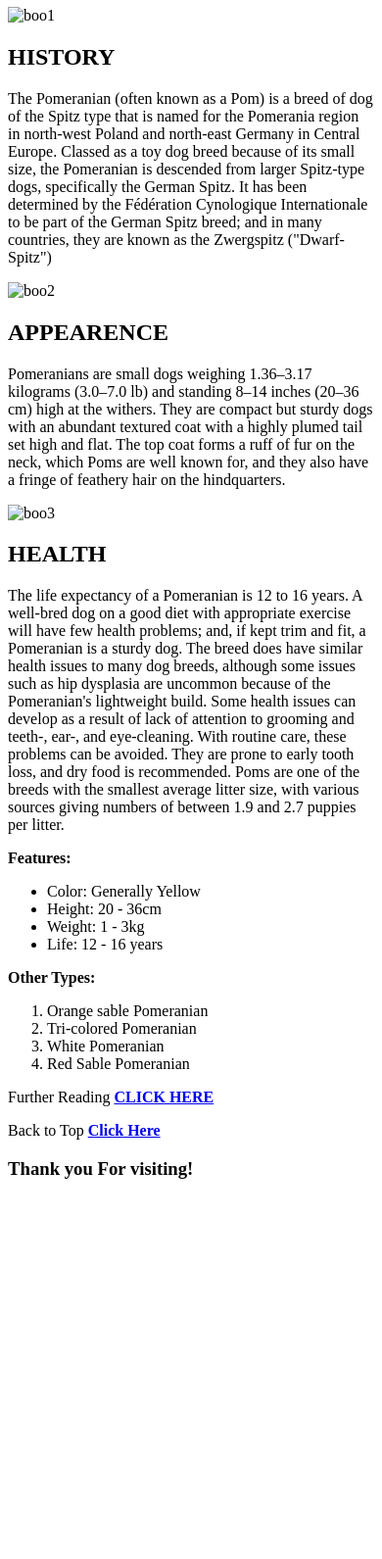
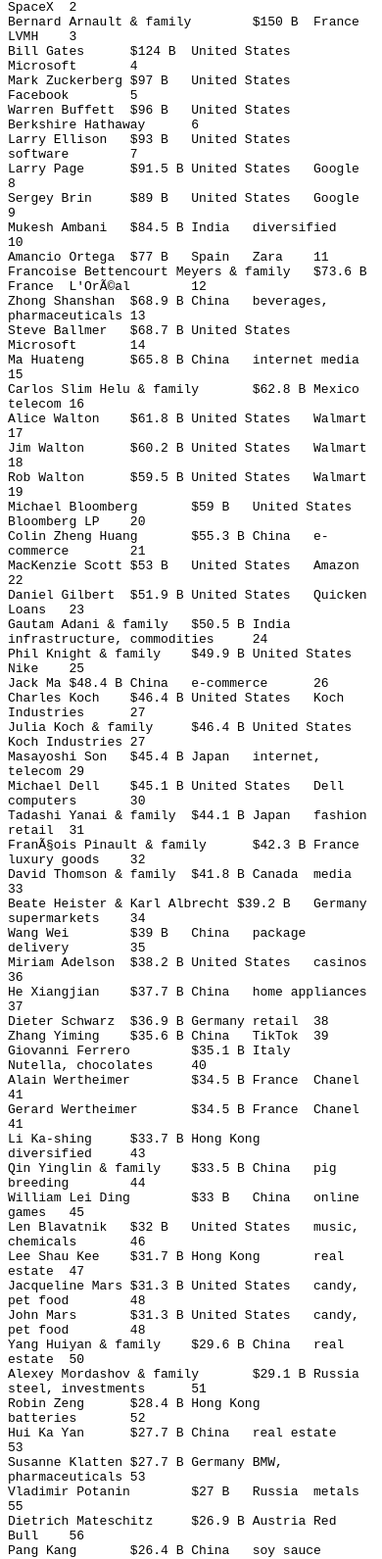
Before and after one commit to itsonrisk/web-developing, a plain HTML site: page index.html in a window 390 px wide. Shown: the part 73-1664 px from the top of the page at 98% size. Before the commit the page ends 1296 px from the top, so only its background shows below. Drawn offline with Linux system fonts and the light colour scheme.

Commit message:
Update index.html

```diff
--- a/index.html
+++ b/index.html
@@ -2,59 +2,109 @@
 <html lang="en"><head>
     <meta charset="UTF-8">
     <meta name="viewport" content="width=device-width, initial-scale=1.0">
-    <title>Homework Of Onur</title>
 </head>
 <body>
-<header class="main-header">
-    <h1 class="main-name">Pomeranian Boo</h1>
-</header>
-<section class="content-section conteiner">
-
-    <img src="boo1.png" width= "720" height="640" alt="boo1">
-    <h2>HISTORY</h2>
-
-
-    <p> The Pomeranian (often known as a Pom) is a breed of dog of the Spitz type that is named for the Pomerania region in north-west Poland and north-east Germany in Central Europe. Classed as a toy dog breed because of its small size, the Pomeranian is descended from larger Spitz-type dogs, specifically the German Spitz. It has been determined by the Fédération Cynologique Internationale to be part of the German Spitz breed; and in many countries, they are known as the Zwergspitz ("Dwarf-Spitz") </p>
-
-
-            <img src="boo2" width= "720" height="640" alt="boo2">
-            <h2>APPEARENCE</h2>
-
-
-
-            <p>Pomeranians are small dogs weighing 1.36–3.17 kilograms (3.0–7.0 lb) and standing 8–14 inches (20–36 cm) high at the withers. They are compact but sturdy dogs with an abundant textured coat with a highly plumed tail set high and flat. The top coat forms a ruff of fur on the neck, which Poms are well known for, and they also have a fringe of feathery hair on the hindquarters.</p>
-
-                <img src="boo3.jpg" width= "720" height="640" alt="boo3">
-                <h2>HEALTH</h2>
-
-
-                <p>The life expectancy of a Pomeranian is 12 to 16 years. A well-bred dog on a good diet with appropriate exercise will have few health problems; and, if kept trim and fit, a Pomeranian is a sturdy dog. The breed does have similar health issues to many dog breeds, although some issues such as hip dysplasia are uncommon because of the Pomeranian's lightweight build. Some health issues can develop as a result of lack of attention to grooming and teeth-, ear-, and eye-cleaning. With routine care, these problems can be avoided. They are prone to early tooth loss, and dry food is recommended. Poms are one of the breeds with the smallest average litter size, with various sources giving numbers of between 1.9 and 2.7 puppies per litter.</p>
-
-                    <p><b>Features:</b></p>
-                    <ul>
-                        <li>Color: Generally Yellow</li>
-                        <li>Height: 20 - 36cm</li>
-                        <li>Weight: 1 - 3kg</li>
-                        <li>Life: 12 - 16 years</li>
-                    </ul>
-
-                    <p><b>Other Types:</b></p>
-                    <ol>
-
-                        <li>Orange sable Pomeranian</li>
-                        <li>Tri-colored Pomeranian</li>
-                        <li>White Pomeranian</li>
-                        <li>Red Sable Pomeranian</li>
-
-                    </ol>
-
-                    <p>Further Reading <a href="https://archive.org/details/pomeranian0000gran"><b>CLICK HERE</b></a>
-
-                        </p><p>Back to Top <a href="index2.html"><b>Click Here</b></a></p>
-</section>
-<footer class="main-footer">
-    <h3> Thank you For visiting!</h3>
-</footer>
+  <pre style="word-wrap: break-word; white-space: pre-wrap;">Name	NetWorth	Country	Source	Rank
+Jeff Bezos	$177 B	United States	Amazon	1
+Elon Musk	$151 B	United States	Tesla, SpaceX	2
+Bernard Arnault & family	$150 B	France	LVMH	3
+Bill Gates	$124 B	United States	Microsoft	4
+Mark Zuckerberg	$97 B	United States	Facebook	5
+Warren Buffett	$96 B	United States	Berkshire Hathaway	6
+Larry Ellison	$93 B	United States	software	7
+Larry Page	$91.5 B	United States	Google	8
+Sergey Brin	$89 B	United States	Google	9
+Mukesh Ambani	$84.5 B	India	diversified	10
+Amancio Ortega	$77 B	Spain	Zara	11
+Francoise Bettencourt Meyers & family	$73.6 B	France	L'OrÃ©al	12
+Zhong Shanshan	$68.9 B	China	beverages, pharmaceuticals	13
+Steve Ballmer	$68.7 B	United States	Microsoft	14
+Ma Huateng	$65.8 B	China	internet media	15
+Carlos Slim Helu & family	$62.8 B	Mexico	telecom	16
+Alice Walton	$61.8 B	United States	Walmart	17
+Jim Walton	$60.2 B	United States	Walmart	18
+Rob Walton	$59.5 B	United States	Walmart	19
+Michael Bloomberg	$59 B	United States	Bloomberg LP	20
+Colin Zheng Huang	$55.3 B	China	e-commerce	21
+MacKenzie Scott	$53 B	United States	Amazon	22
+Daniel Gilbert	$51.9 B	United States	Quicken Loans	23
+Gautam Adani & family	$50.5 B	India	infrastructure, commodities	24
+Phil Knight & family	$49.9 B	United States	Nike	25
+Jack Ma	$48.4 B	China	e-commerce	26
+Charles Koch	$46.4 B	United States	Koch Industries	27
+Julia Koch & family	$46.4 B	United States	Koch Industries	27
+Masayoshi Son	$45.4 B	Japan	internet, telecom	29
+Michael Dell	$45.1 B	United States	Dell computers	30
+Tadashi Yanai & family	$44.1 B	Japan	fashion retail	31
+FranÃ§ois Pinault & family	$42.3 B	France	luxury goods	32
+David Thomson & family	$41.8 B	Canada	media	33
+Beate Heister & Karl Albrecht $39.2 B	Germany	supermarkets	34
+Wang Wei	$39 B	China	package delivery	35
+Miriam Adelson	$38.2 B	United States	casinos	36
+He Xiangjian	$37.7 B	China	home appliances	37
+Dieter Schwarz	$36.9 B	Germany	retail	38
+Zhang Yiming	$35.6 B	China	TikTok	39
+Giovanni Ferrero	$35.1 B	Italy	Nutella, chocolates	40
+Alain Wertheimer	$34.5 B	France	Chanel	41
+Gerard Wertheimer	$34.5 B	France	Chanel	41
+Li Ka-shing	$33.7 B	Hong Kong	diversified	43
+Qin Yinglin & family	$33.5 B	China	pig breeding	44
+William Lei Ding	$33 B	China	online games	45
+Len Blavatnik	$32 B	United States	music, chemicals	46
+Lee Shau Kee	$31.7 B	Hong Kong	real estate	47
+Jacqueline Mars	$31.3 B	United States	candy, pet food	48
+John Mars	$31.3 B	United States	candy, pet food	48
+Yang Huiyan & family	$29.6 B	China	real estate	50
+Alexey Mordashov & family	$29.1 B	Russia	steel, investments	51
+Robin Zeng	$28.4 B	Hong Kong	batteries	52
+Hui Ka Yan	$27.7 B	China	real estate	53
+Susanne Klatten	$27.7 B	Germany	BMW, pharmaceuticals	53
+Vladimir Potanin	$27 B	Russia	metals	55
+Dietrich Mateschitz	$26.9 B	Austria	Red Bull	56
+Pang Kang	$26.4 B	China	soy sauce	57
+Klaus-Michael Kuehne	$26.3 B	Germany	shipping	58
+Vladimir Lisin	$26.2 B	Russia	steel, transport	59
+Wang Xing	$26.1 B	China	e-commerce	60
+German Larrea Mota Velasco & family	$25.9 B	Mexico	mining	61
+Leonardo Del Vecchio & family	$25.8 B	Italy	eyeglasses	62
+Takemitsu Takizaki	$25.8 B	Japan	sensors	62
+Leonard Lauder	$25.5 B	United States	Estee Lauder	64
+Thomas Peterffy	$25 B	United States	discount brokerage	65
+Vagit Alekperov	$24.9 B	Russia	oil	66
+Leonid Mikhelson	$24.9 B	Russia	gas, chemicals	66
+Jim Simons	$24.6 B	United States	hedge funds	68
+Jiang Rensheng & family	$24.4 B	China	vaccines	69
+Gina Rinehart	$23.6 B	Australia	mining	70
+Rupert Murdoch & family	$23.5 B	United States	newspapers, TV network	71
+Shiv Nadar	$23.5 B	India	software services	71
+Zhang Zhidong	$23.4 B	China	internet media	73
+Iris Fontbona & family	$23.3 B	Chile	mining	74
+Lei Jun	$23 B	China	smartphones	75
+Zhang Yong	$23 B	Singapore	restaurants	75
+Richard Qiangdong Liu	$22.4 B	China	e-commerce	77
+Gennady Timchenko	$22 B	Russia	oil, gas	78
+Stephen Schwarzman	$21.9 B	United States	investments	79
+Goh Cheng Liang	$21.7 B	Singapore	paints	80
+Stefan Quandt	$21.6 B	Germany	BMW	81
+Li Xiting	$21.5 B	Singapore	medical devices	82
+Pierre Omidyar	$21.4 B	United States	eBay, PayPal	83
+Stefan Persson	$21.3 B	Sweden	H&M	84
+Abigail Johnson	$20.9 B	United States	money management	85
+R. Budi Hartono	$20.5 B	Indonesia	banking, tobacco	86
+Andrew Forrest	$20.4 B	Australia	mining	87
+Ray Dalio	$20.3 B	United States	hedge funds	88
+Michael Hartono	$19.7 B	Indonesia	banking, tobacco	89
+Li Shufu	$19.7 B	China	automobiles	89
+Zhong Huijuan	$19.7 B	China	pharmaceuticals	89
+Xu Hang	$19.5 B	Hong Kong	medical devices	92
+Lui Che Woo & family	$19.4 B	Hong Kong	casinos/hotels	93
+Emmanuel Besnier	$19.1 B	France	cheese	94
+Laurene Powell Jobs & family	$19 B	United States	Apple, Disney	95
+Eric Schmidt	$18.9 B	United States	Google	96
+Sun Piaoyang	$18.9 B	China	pharmaceuticals	96
+Theo Albrecht	 $18.8 B	Germany	Aldi, Trader Joe's	98
+Alisher Usmanov	$18.4 B	Russia	steel, telecom, investments	99
+</pre>
 
 
 </body></html>
```
